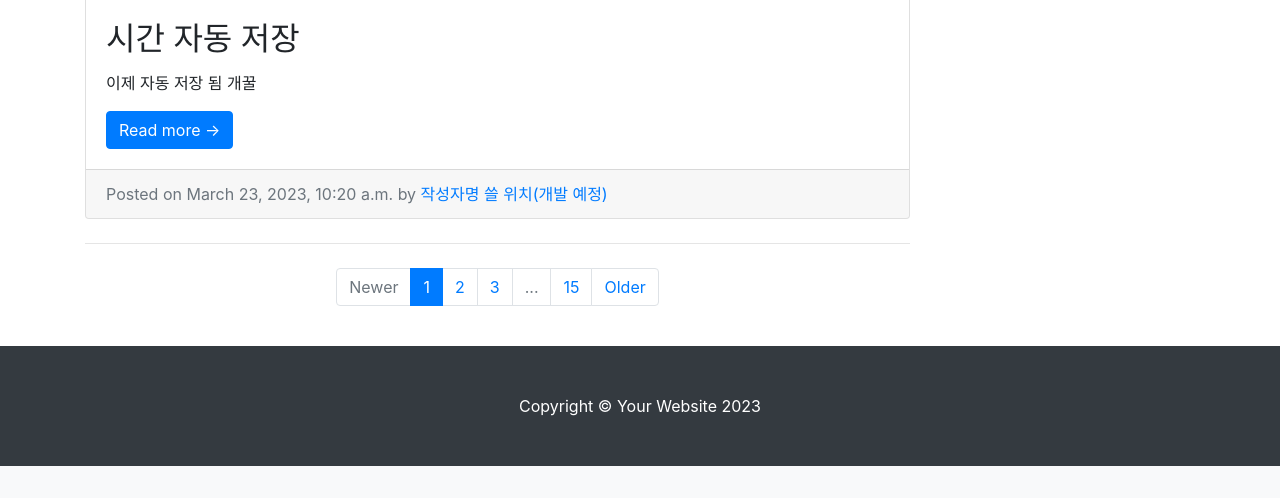
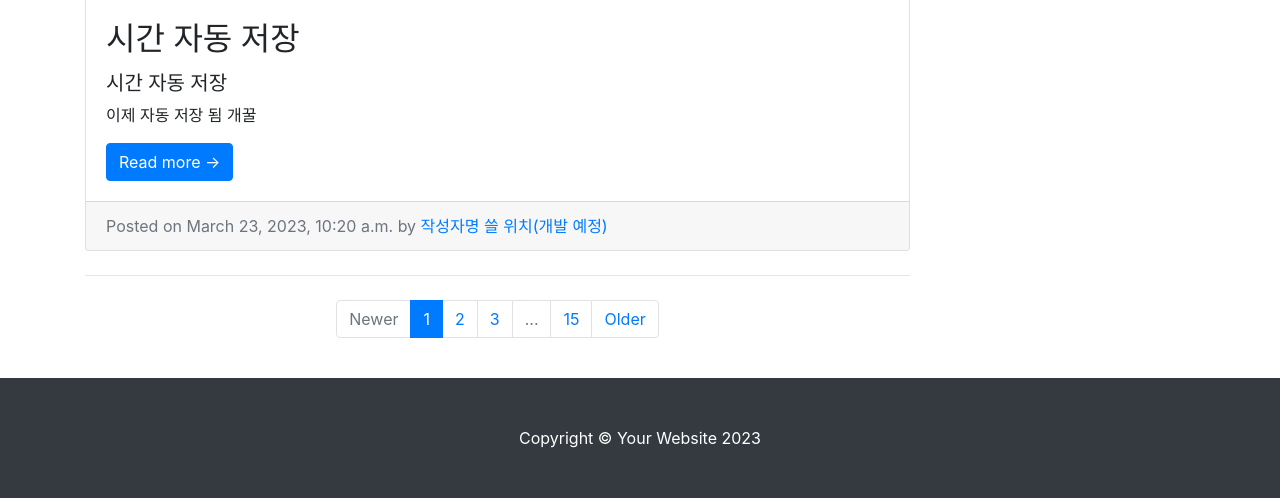
Before and after one commit to pyeel/Django-Blog, a Django app: template blog/templates/blog/post_list.html in a window 1280 px wide. Shown: the part 2131-2629 px from the top of the page. Before the commit the page ends 2597 px from the top, so only its background shows below. Run offline with Django 4.2, Linux system fonts and the light colour scheme; the template is opened without the code that fills it: values that come from a table or form of the project are taken from there, others are empty; data comes from the database, SQL or seed files in the repository; both versions use the stored data as it was after the commit; some libraries are stand-ins or nearby versions.

Commit message:
미리보기와 요약문 추가하기

```diff
--- a/blog/models.py
+++ b/blog/models.py
@@ -6,6 +6,7 @@ class Post(models.Model):
     # Post 모델 -> models 모듈의 Model 클래스를 확장해서 만든 파이썬 클래스
     title = models.CharField(max_length=30)
     # title 필드 -> CharField클래스(문자를 담는 필드), 최대 길이 30
+    hook_text = models.CharField(max_length=100, blank=True)
     content = models.TextField()
     # content 필드 -> 문자열의 길이 제한이 없는 TextField를 사용
     # created_at 필드 -> 처음 레코드가 생성 될 때
--- a/blog/templates/blog/post_detail.html
+++ b/blog/templates/blog/post_detail.html
@@ -60,6 +60,7 @@
 
         <!-- Title -->
         <h1 class="mt-4">{{ post.title }}</h1>
+        <h5 class="text-muted">{{ post.hook_text }}</h5>
 
         <!-- Author -->
         <p class="lead">
--- a/blog/templates/blog/post_list.html
+++ b/blog/templates/blog/post_list.html
@@ -97,7 +97,10 @@
                     {% endif %}
                     <div class="card-body">
                         <h2 class="card-title">{{ p.title }}</h2>
-                        <p class="card-text">{{ p.content }}</p>
+                        {% if p.hook_text %}
+                        <h5 class="card-text">{{ p.hook_text }}</h5>
+                        {% endif %}
+                        <p class="card-text">{{ p.content | truncatewords:45 }}</p>
                         <a class="btn btn-primary" href="{{ p.get_absolute_url }}">Read more &rarr;</a>
                     </div>
                     <div class="card-footer text-muted">
```
Also changed, not shown: db.sqlite3.
